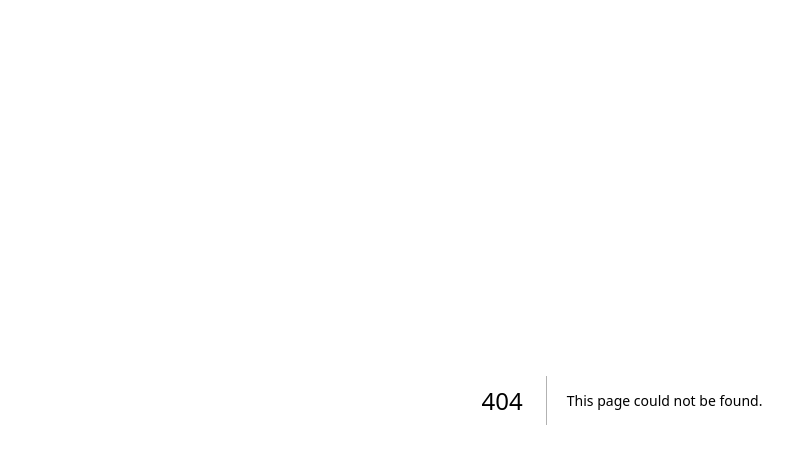
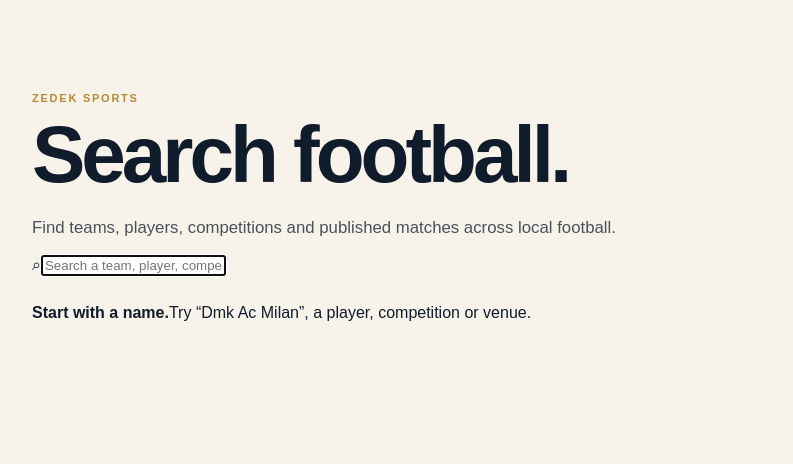
Before and after one commit to zedeksports/zedek-deki-man-1, a Next.js app: page /search in a window 1280 px wide. Before the commit this address had no page. Shown: the top 464 px of the page, without its empty margins (18-811 px from the left). Built offline with nearby package versions, Linux system fonts and the light colour scheme.

Commit message:
Build Phase 4 public search

```diff
--- /dev/null
+++ b/app/search/page.js
@@ -0,0 +1,73 @@
+'use client';
+
+import {useEffect,useState} from "react";
+import {createSupabaseBrowserClient} from "../../lib/supabase/browser";
+
+function Logo({url,label}) {
+  return <div className="search-logo">{url ? <img src={url} alt="" /> : <span>{(label||"Z").slice(0,2).toUpperCase()}</span>}</div>;
+}
+
+export default function SearchPage() {
+  const [q,setQ]=useState("");
+  const [results,setResults]=useState({teams:[],players:[],competitions:[],matches:[]});
+  const [loading,setLoading]=useState(false);
+  const [error,setError]=useState("");
+
+  useEffect(()=>{
+    const timer=setTimeout(()=>runSearch(q),250);
+    return ()=>clearTimeout(timer);
+  },[q]);
+
+  async function runSearch(value) {
+    const term=value.trim();
+    if(!term){setResults({teams:[],players:[],competitions:[],matches:[]});setLoading(false);setError("");return;}
+    setLoading(true);setError("");
+    const s=createSupabaseBrowserClient();
+    try {
+      const [teams,players,competitions,matches]=await Promise.all([
+        s.from("teams").select("id,name,short_name,area,logo_url").eq("is_active",true).or("name.ilike.%"+term+"%,short_name.ilike.%"+term+"%,area.ilike.%"+term+"%").limit(8),
+        s.from("players").select("id,full_name,position,shirt_number,photo_url,team:teams!players_team_id_fkey(id,name,short_name,logo_url)").eq("is_active",true).or("full_name.ilike.%"+term+"%,position.ilike.%"+term+"%").limit(8),
+        s.from("competitions").select("id,name,location,description").eq("is_active",true).or("name.ilike.%"+term+"%,location.ilike.%"+term+"%,description.ilike.%"+term+"%").limit(8),
+        s.from("matches").select("id,scheduled_at,status,home_score,away_score,venue,home_team:teams!matches_home_team_id_fkey(id,name,short_name,logo_url),away_team:teams!matches_away_team_id_fkey(id,name,short_name,logo_url),season:seasons(id,name,competition:competitions(id,name))").or("venue.ilike.%"+term+"%").order("scheduled_at",{ascending:false}).limit(8)
+      ]);
+      const firstError=[teams,players,competitions,matches].find(x=>x.error);
+      if(firstError) throw firstError.error;
+      const official=await s.from("match_verifications").select("match_id").eq("official_result",true);
+      if(official.error) throw official.error;
+      const officialIds=new Set((official.data||[]).map(x=>x.match_id));
+      const matchData=(matches.data||[]).filter(m=>{
+        const text=[m.home_team?.name,m.home_team?.short_name,m.away_team?.name,m.away_team?.short_name,m.season?.competition?.name,m.venue].filter(Boolean).join(" ").toLowerCase();
+        return text.includes(term.toLowerCase()) || officialIds.has(m.id) && [m.home_score,m.away_score].join(" ").includes(term);
+      });
+      setResults({teams:teams.data||[],players:players.data||[],competitions:competitions.data||[],matches:matchData});
+    } catch(e) {
+      setError(e.message||"Search could not be completed.");
+    } finally { setLoading(false); }
+  }
+
+  const total=Object.values(results).reduce((n,x)=>n+x.length,0);
+  return <main>
+    <section className="container page-hero search-page-hero">
+      <span className="section-kicker">Zedek Sports</span>
+      <h1>Search football.</h1>
+      <p>Find teams, players, competitions and published matches across local football.</p>
+      <div className="search-field-wrap">
+        <span>⌕</span>
+        <input autoFocus value={q} onChange={e=>setQ(e.target.value)} placeholder="Search a team, player, competition or match…" aria-label="Search Zedek Sports" />
+        {q && <button onClick={()=>setQ("")} aria-label="Clear search">×</button>}
+      </div>
+    </section>
+    <section className="container search-results">
+      {!q.trim()?<div className="search-intro"><strong>Start with a name.</strong><span>Try “Dmk Ac Milan”, a player, competition or venue.</span></div>:loading?<div className="empty-state">Searching Zedek Sports…</div>:error?<div className="data-note">{error}</div>:!total?<div className="empty-state"><strong>No published matches found.</strong><span>Try a shorter name or another football term.</span></div>:<>
+        {results.teams.length>0&&<ResultGroup title="Teams">{results.teams.map(x=><a className="search-result" href={"/teams/"+x.id} key={x.id}><Logo url={x.logo_url} label={x.short_name||x.name}/><div><span className="section-kicker">Team • {x.area||"Oti"}</span><h2>{x.name}</h2><p>{x.short_name||"Team profile"}</p></div><b>↗</b></a>)}</ResultGroup>}
+        {results.players.length>0&&<ResultGroup title="Players">{results.players.map(x=><a className="search-result" href={"/players/"+x.id} key={x.id}><Logo url={x.photo_url} label={x.full_name}/><div><span className="section-kicker">Player • {x.team?.short_name||x.team?.name||"Team"}</span><h2>{x.full_name}</h2><p>{x.position||"Player"}{x.shirt_number!=null?" • #"+x.shirt_number:""}</p></div><b>↗</b></a>)}</ResultGroup>}
+        {results.competitions.length>0&&<ResultGroup title="Competitions">{results.competitions.map(x=><a className="search-result" href={"/competitions/"+x.id} key={x.id}><Logo label={x.name}/><div><span className="section-kicker">Competition</span><h2>{x.name}</h2><p>{x.location||"Oti"}{x.description?" • "+x.description:""}</p></div><b>↗</b></a>)}</ResultGroup>}
+        {results.matches.length>0&&<ResultGroup title="Matches">{results.matches.map(x=><a className="search-result" href={"/matches/"+x.id} key={x.id}><Logo url={x.home_team?.logo_url} label={x.home_team?.short_name||x.home_team?.name}/><div><span className="section-kicker">{x.season?.competition?.name||"Match"} • {new Intl.DateTimeFormat("en-GH",{day:"numeric",month:"short",year:"numeric"}).format(new Date(x.scheduled_at))}</span><h2>{x.home_team?.short_name||x.home_team?.name||"Home"} {x.status==="finished"||x.status==="verified"?x.home_score+" — "+x.away_score:"vs"} {x.away_team?.short_name||x.away_team?.name||"Away"}</h2><p>{x.venue||"Venue TBC"}</p></div><b>↗</b></a>)}</ResultGroup>}
+      </>}
+    </section>
+  </main>;
+}
+
+function ResultGroup({title,children}) {
+ return <section className="search-group"><div className="section-heading"><div><span className="section-kicker">Explore</span><h2>{title}</h2></div></div>{children}</section>;
+}
```
